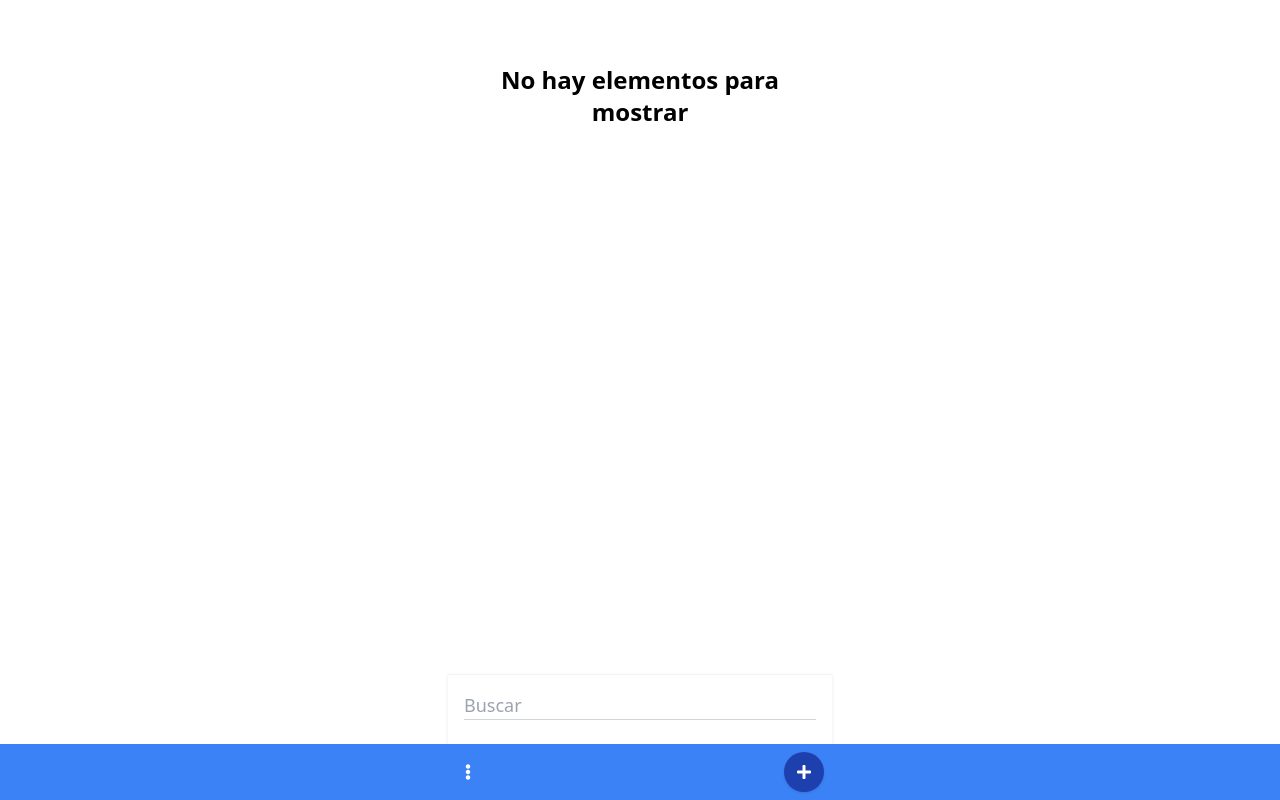
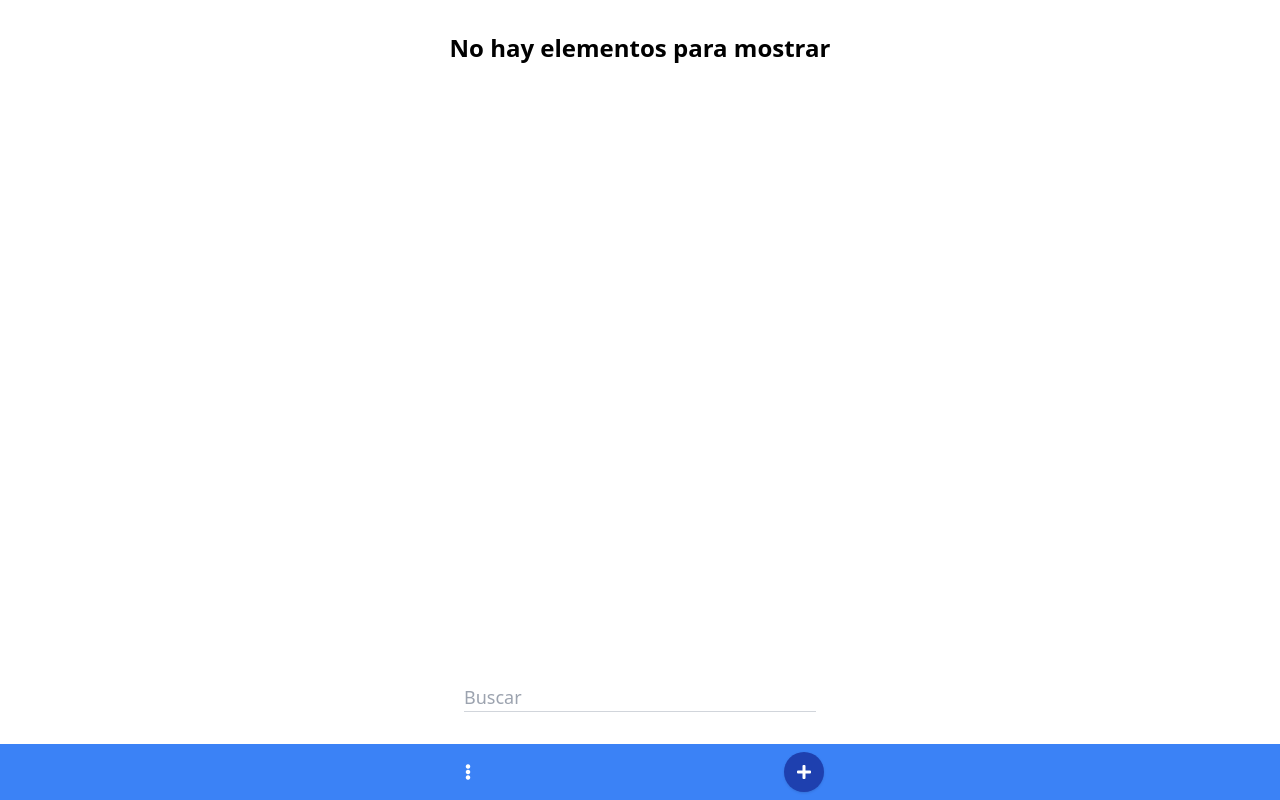
Before and after one commit to luigidicarlo/shoppalist, a React (Vite) app: page / in a window 1280 px wide. Built offline with nearby package versions, Linux system fonts and the light colour scheme.

Commit message:
Better layout with flex

```diff
--- a/src/App.tsx
+++ b/src/App.tsx
@@ -14,7 +14,7 @@ const defaultState = {
 	name: '',
 	quantity: '',
 	price: '',
-	itemToEdit: undefined,
+	itemToEdit: undefined
 };
 
 export const App = () => {
@@ -36,14 +36,14 @@ export const App = () => {
 				id: itemToEdit.id,
 				name: name.trim(),
 				quantity: String(Number(quantity)),
-				price: String(Number(price)),
+				price: String(Number(price))
 			});
 		} else {
 			const newItem = {
 				id: v4(),
 				name: name.trim(),
 				quantity: String(Number(quantity)),
-				price: String(Number(price)),
+				price: String(Number(price))
 			};
 			addItem(newItem);
 		}
@@ -54,16 +54,18 @@ export const App = () => {
 	const onChange: React.ChangeEventHandler<HTMLInputElement> = e => {
 		setFormState({
 			...formState,
-			[e.target.name]: e.target.value,
+			[e.target.name]: e.target.value
 		});
 	};
 
 	return (
 		<>
-			<Items setFormState={setFormState} />
-			<ItemsTotal />
-			<FilterForm />
-			<Header />
+			<main className="flex flex-col items-stretch min-h-screen">
+				<ItemsTotal />
+				<Items setFormState={setFormState} />
+				<FilterForm />
+				<Header />
+			</main>
 			<UploadModal />
 			<ItemModal
 				formState={formState}
--- a/src/components/Forms/FilterForm.tsx
+++ b/src/components/Forms/FilterForm.tsx
@@ -14,7 +14,7 @@ export const FilterForm: React.FC = () => {
 
 	return (
 		<div className="flex items-center justify-center">
-			<div className="fixed bottom-12 p-4 bg-white w-full shadow max-w-sm border-t border-gray-100">
+			<div className="bottom-12 p-4 bg-white w-full max-w-sm">
 				<div className="flex items-center w-full gap-2">
 					<input
 						type="text"
--- a/src/components/Header/Header.tsx
+++ b/src/components/Header/Header.tsx
@@ -9,7 +9,7 @@ export const Header: React.FC = () => {
 	const { openItemModal, openUploadModal } = useModals();
 
 	return (
-		<header className="fixed bottom-0 bg-blue-500 py-2 w-full">
+		<header className="bg-blue-500 py-2 w-full">
 			<div className="flex flex-wrap items-center justify-between text-white max-w-sm mx-auto">
 				<HeaderPopover />
 				<div className="flex items-center justify-end pr-2">
--- a/src/components/Header/HeaderPopover.tsx
+++ b/src/components/Header/HeaderPopover.tsx
@@ -15,7 +15,7 @@ export const HeaderPopover: React.FC<IProps> = ({}) => {
 			title: 'Limpiar lista',
 			text: '¿Deseas limpiar la lista actual? Perderás todos los productos registrados.',
 			buttons: ['Cancelar', 'Limpiar'],
-			dangerMode: true,
+			dangerMode: true
 		}).then(confirmed => {
 			if (!confirmed) {
 				return;
@@ -30,7 +30,7 @@ export const HeaderPopover: React.FC<IProps> = ({}) => {
 		if (!rawItems) {
 			return swal({
 				title: 'No hay datos para descargar',
-				text: 'Asegúrate de añadir productos a la lista antes de exportarla.',
+				text: 'Asegúrate de añadir productos a la lista antes de exportarla.'
 			});
 		}
 
@@ -39,7 +39,7 @@ export const HeaderPopover: React.FC<IProps> = ({}) => {
 		if (!itemsAsObject || itemsAsObject.length <= 0) {
 			return swal({
 				title: 'No hay datos para descargar',
-				text: 'Asegúrate de añadir productos a la lista antes de exportarla.',
+				text: 'Asegúrate de añadir productos a la lista antes de exportarla.'
 			});
 		}
 
@@ -63,37 +63,43 @@ export const HeaderPopover: React.FC<IProps> = ({}) => {
 	};
 
 	return (
-		<Popover className="relative">
-			<Popover.Button title="Menú" className="flex items-center justify-center w-10 h-6 focus:outline-none">
+		<Popover className="relative w-1/2">
+			<Popover.Button
+				title="Menú"
+				className="flex items-center justify-center w-10 h-6 focus:outline-none"
+			>
 				<i className="fas fa-ellipsis-v"></i>
 			</Popover.Button>
 
-			<Popover.Panel className="absolute bottom-12 z-10 bg-white p-2 shadow-lg flex items-center justify-center gap-2">
+			<Popover.Panel className="absolute bottom-12 z-10 bg-white p-2 shadow-lg flex flex-col items-start justify-center gap-2 w-full">
 				{items.length > 0 && (
 					<button
-						className="text-red-600 mx-2 p-1 text-2xl"
+						className="text-red-600 mx-2 p-1 text-2xl flex items-center gap-2"
 						style={{ textDecoration: 'none' }}
 						title="Limpiar lista"
 						onClick={clearList}
 					>
-						<i className="fas fa-times"></i>
+						<i className="fas fa-times"></i>{' '}
+						<span className="text-base">Borrar Lista</span>
 					</button>
 				)}
 				<button
-					className="text-gray-700 mx-2 p-1"
+					className="text-gray-700 mx-2 p-1 flex items-center gap-2"
 					style={{ textDecoration: 'none' }}
 					title="Exportar lista"
 					onClick={exportList}
 				>
 					<i className="fas fa-download"></i>
+					<span className="text-base">Descargar Lista</span>
 				</button>
 				<button
-					className="text-gray-700 mx-2 p-1"
+					className="text-gray-700 mx-2 p-1 flex items-center gap-2"
 					style={{ textDecoration: 'none' }}
 					title="Importar lista"
 					onClick={openUploadModal}
 				>
 					<i className="fas fa-upload"></i>
+					<span className="text-base">Cargar Lista</span>
 				</button>
 			</Popover.Panel>
 		</Popover>
--- a/src/components/Items/Item.tsx
+++ b/src/components/Items/Item.tsx
@@ -25,7 +25,7 @@ export const Item: React.FC<IProps> = ({ item, onEdit }) => {
 	};
 
 	return (
-		<li className="shadow px-4 py-2 mb-4">
+		<li className="shadow-sm inset px-4 py-2 mb-4">
 			<div className="flex items-center justify-between">
 				<h3
 					className={`my-0 text-lg select-none cursor-pointer w-full font-bold${
--- a/src/components/Items/Items.tsx
+++ b/src/components/Items/Items.tsx
@@ -17,15 +17,14 @@ export const Items: React.FC<IProps> = ({ setFormState }) => {
 			name: item.name,
 			quantity: Number(item.quantity) === 0 ? '' : item.quantity,
 			price: Number(item.price) === 0 ? '' : item.price,
-			itemToEdit: item,
+			itemToEdit: item
 		});
 	};
 
 	return (
-		<main className="container mx-auto max-w-sm pb-40 px-2 pt-8">
-			<ul className="mt-8 mb-4 rounded">
+		<ul className="rounded flex-1 pt-4">
 			{!filteredItems.length && (
-					<li className="flex items-center justify-center">
+				<li className="flex items-center justify-center first:pt-4">
 					<h2 className="text-2xl font-bold text-center">
 						No hay elementos para mostrar
 					</h2>
@@ -36,6 +35,5 @@ export const Items: React.FC<IProps> = ({ setFormState }) => {
 					<Item item={item} key={item.id} onEdit={onEdit} />
 				))}
 		</ul>
-		</main>
 	);
 };
--- a/src/components/Items/ItemsTotal.tsx
+++ b/src/components/Items/ItemsTotal.tsx
@@ -7,7 +7,7 @@ export const ItemsTotal: React.FC = () => {
 	return (
 		<>
 			{filteredItems.length > 0 && (
-				<div className="fixed top-0 left-0 w-full bg-white py-2 shadow">
+				<div className="top-0 left-0 w-full bg-white py-2 shadow">
 					<h2 className="text-xl text-center text-gray-700 select-none">
 						<span className="font-bold">Total:</span>{' '}
 						{Number(getTotal(filteredItems)).toFixed(3)}
```
Also changed, not shown: 6 other files (tests, documents, lock files or other folders). Lines whose indentation alone changed are shown as unchanged.
